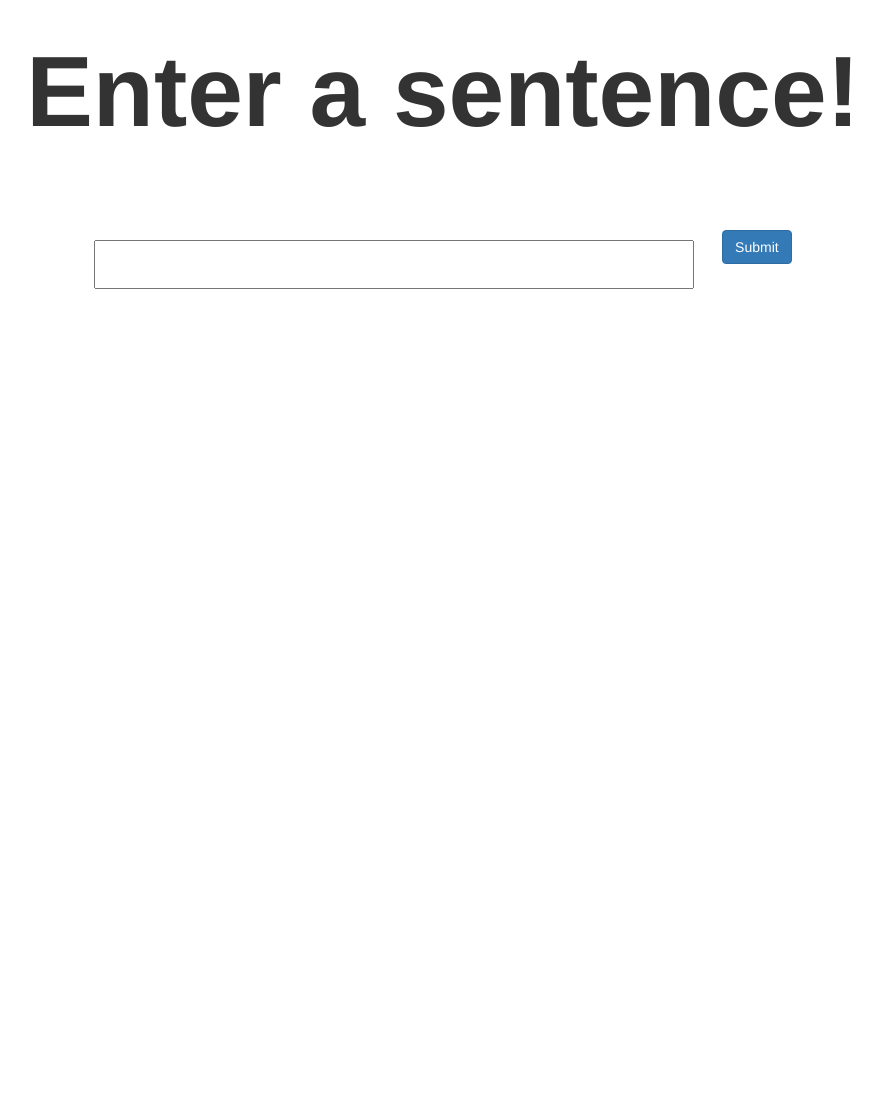
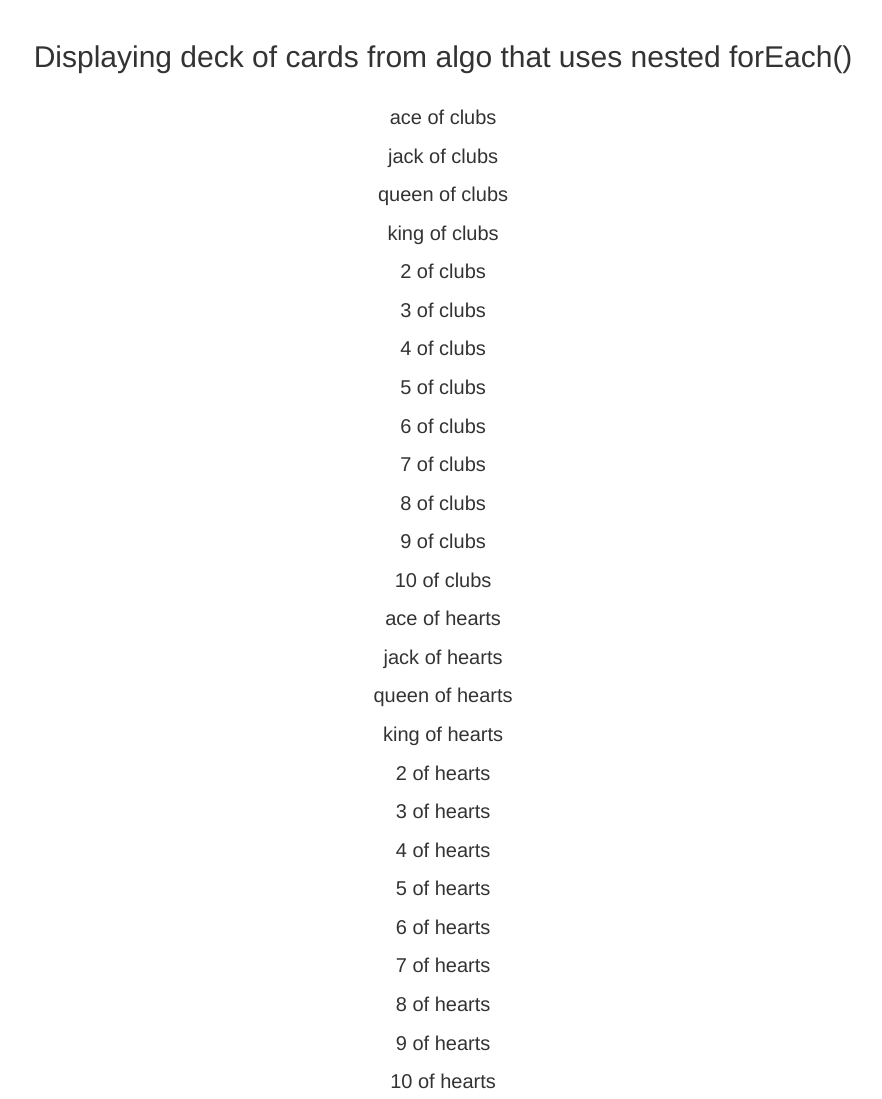
Before and after one commit to doomcatLee/buildDeck, a plain HTML site: page index.html in a window 1280 px wide. Shown: the top 1099 px of the page, without its empty margins (197-1079 px from the left). Before the commit the page ends 800 px from the top, so only its background shows below. Drawn offline with nearby package versions, Linux system fonts and the light colour scheme.

Commit message:
add nested forEach to create a deck of cards. Two arrays exist containing suits and ranks.

```diff
--- a/css/styles.css
+++ b/css/styles.css
@@ -1,14 +1,14 @@
 .container{
   text-align: center;
   padding: 20px 20px;
-  font-size: 100px;
+  font-size: 20px;
 }
 
-#input1{
-  width: 600px;
+h1{
   font-size: 30px;
+  margin-bottom: 30px;
 }
-
-#output{
-  text-align: center;
+li{
+  list-style: none;
+  margin: 10px 0;
 }
--- a/index.html
+++ b/index.html
@@ -9,14 +9,11 @@
   </head>
   <body>
     <div class="container">
-      <form id="input">
-        <label for="">Enter a sentence!</label>
-        <input type="text" name="name" value="" id="input1">
-        <button type="submit" name="button" class="btn btn-primary">Submit</button>
-      </form>
-    </div>
-    <div id="output">
-      <h1></h1>
-    </div>
+      <div id="output">
+        <h1>Displaying deck of cards from algo that uses nested forEach()</h1>
+        <ul>
+        </ul>
+      </div>
+  </div>
   </body>
 </html>
--- a/js/scripts.js
+++ b/js/scripts.js
@@ -1,14 +1,12 @@
+
+var suits = ["clubs","hearts", "diamonds", "kings"];
+var ranks = ["ace", "jack", "queen", "king", "2", "3", "4", "5", "6","7", "8", "9", "10"];
+
+
 $(function(){
-  $("#input").submit(function(){
-    event.preventDefault();
-    var sentence = $("#input1").val();
-    var outputArray = [];
-    sentence.split(" ").forEach(function(each){
-      if (each.length >= 3){
-        outputArray.push(each);
-      }
+  var output = suits.forEach(function(suit){
+    ranks.forEach(function(rank){
+      $("#output").append("<li>" + rank + " of " + suit + "</li>");
     });
-    var outputString = outputArray.reverse().join(" ");
-    $("h1").append(outputString);
   });
 });
```
